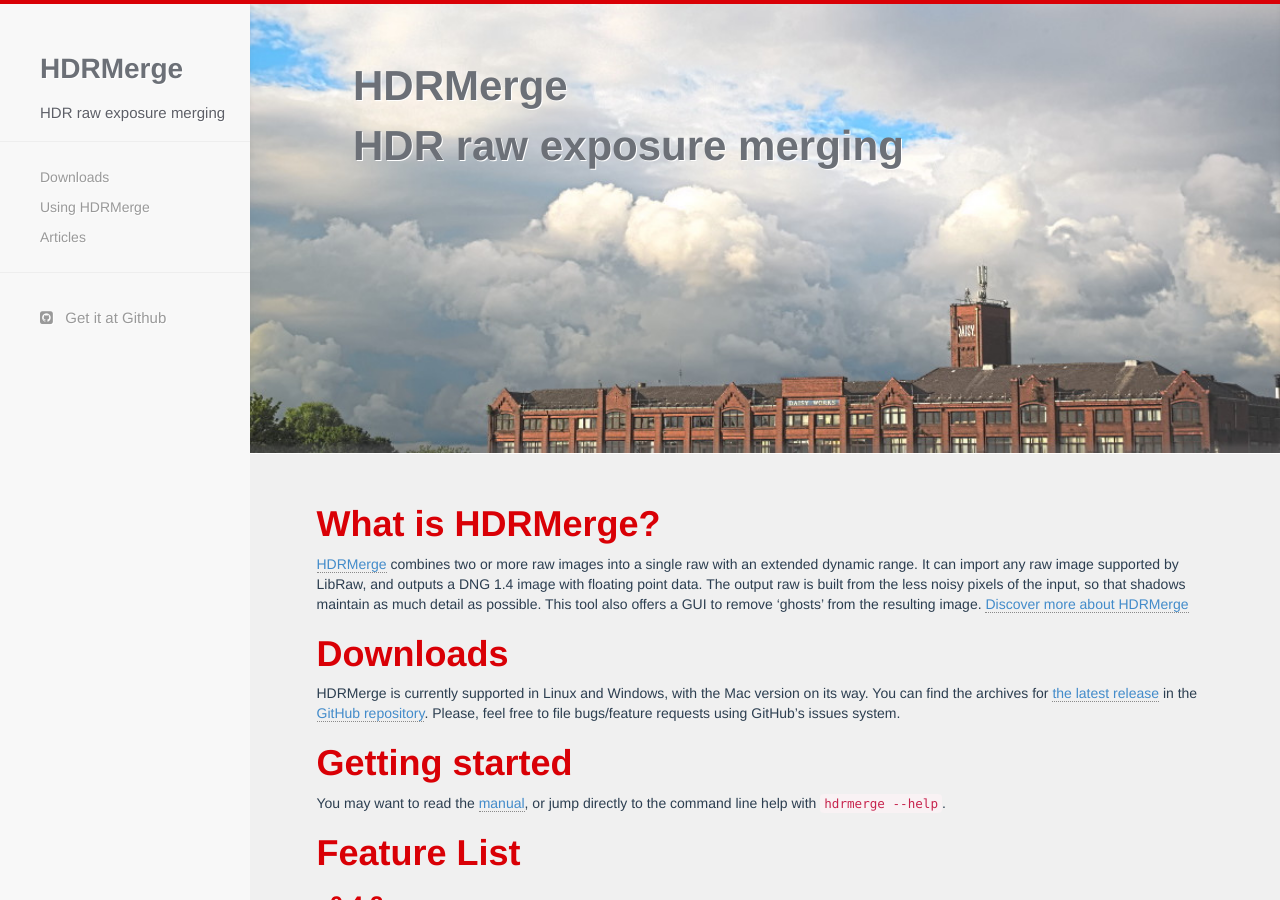
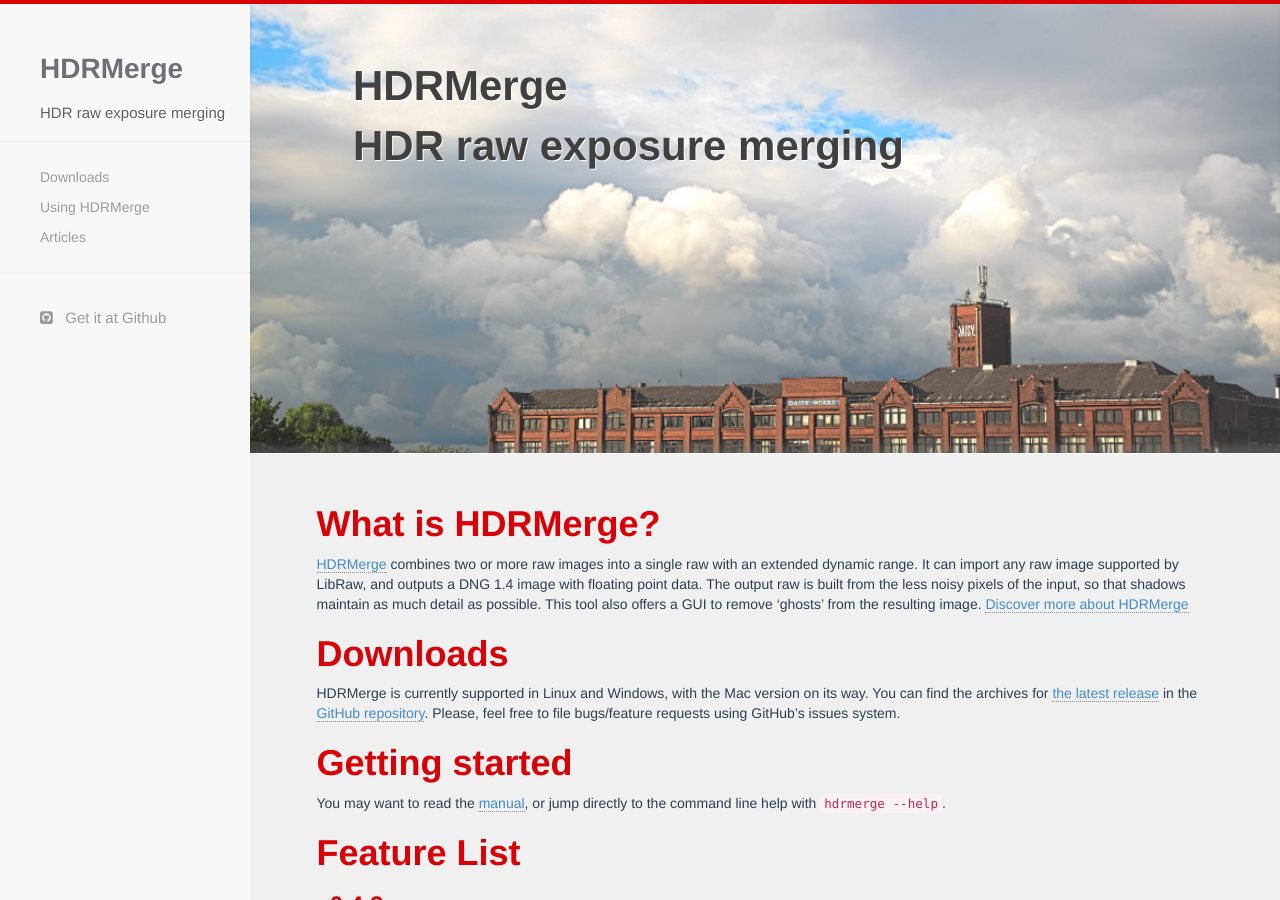
Before and after one commit to jcelaya/hdrmerge, a Jekyll site: the page built from index.md, in a window 1280 px wide and 900 px high. Built offline with Jekyll 4.4.1, drawn with Linux system fonts in a browser that asks for light colours; nearby versions of some CDN libraries; Markdown is read by kramdown in place of the engine named in the settings.

```diff
--- a/_includes/navbars.html
+++ b/_includes/navbars.html
@@ -27,7 +27,7 @@
         </li>
         <hr />
         <li><a href="{{ site.github }}/releases/latest">Downloads</a></li>
-        <li><a href="{% post_url 2014-05-24-using-hdrmerge%}">Using HDRMerge</a></li>
+        <li><a href="{{ site.baseurl }}{% post_url 2014-05-24-using-hdrmerge%}">Using HDRMerge</a></li>
         <li><a href="{{ site.baseurl }}/list.html">Articles</a></li>
         <hr />
         <div id="social-wrapper">
--- a/css/hc.css
+++ b/css/hc.css
@@ -253,7 +253,7 @@ pre
   -webkit-box-shadow:inset 0 -10px 5px -2px rgba(119,119,119,0.35);
   border-bottom:solid 1px #fff;
   background-size: cover;
-  background-position: right top;
+  background-position: right bottom;
   z-index:-4
 }
 
@@ -262,7 +262,7 @@ pre
   font-size:3em;
   font-family:"Helvetica Neue", helvetica, "Open Sans", sans-serif;
   font-weight:bolder;
-  color:#6c7077;
+  color:#404040;
   text-align:left;
   padding-top:5%;
   padding-left:10%;
```
Also changed, not shown: images/using-hdrmerge.jpg (added).
